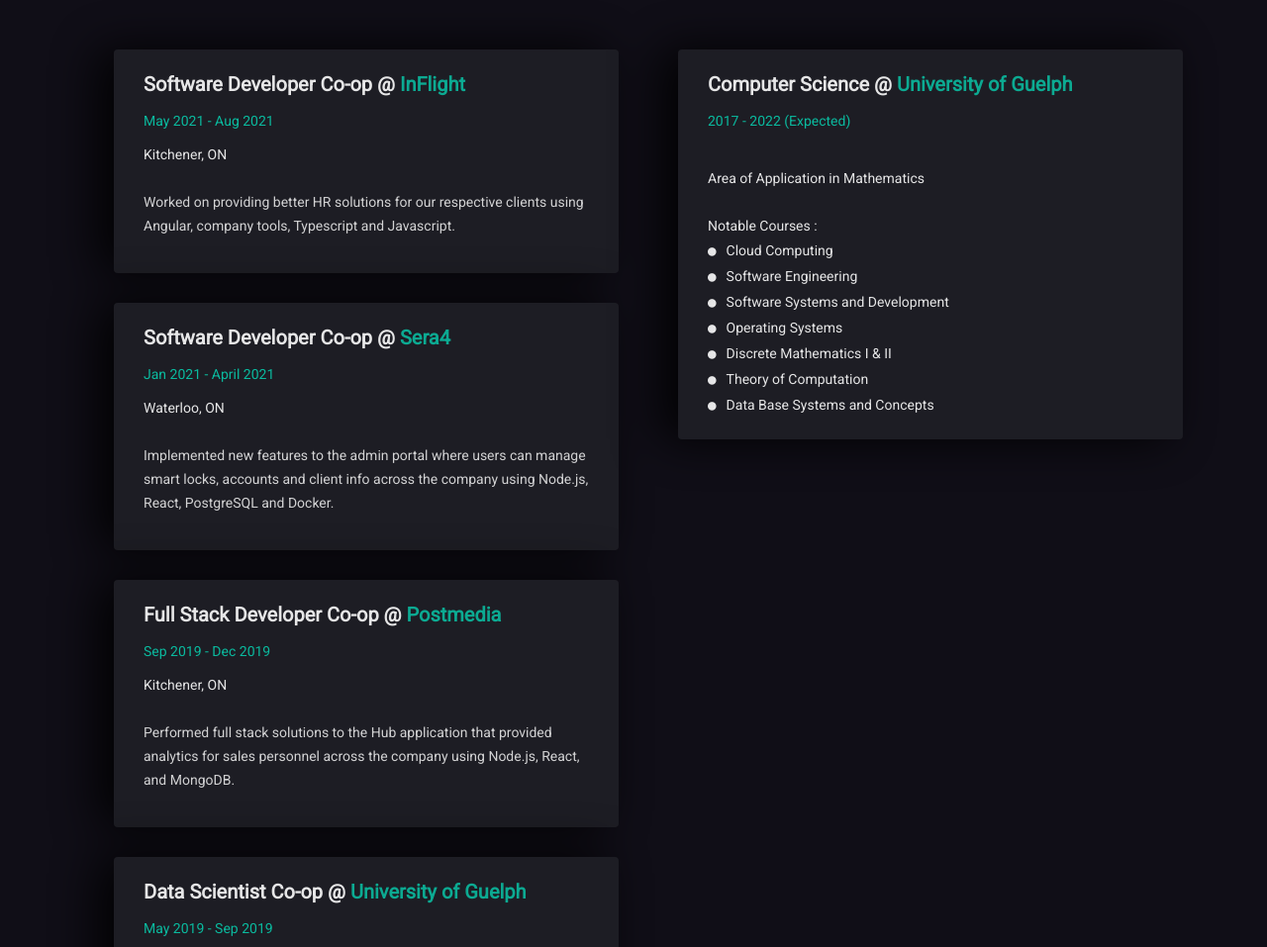
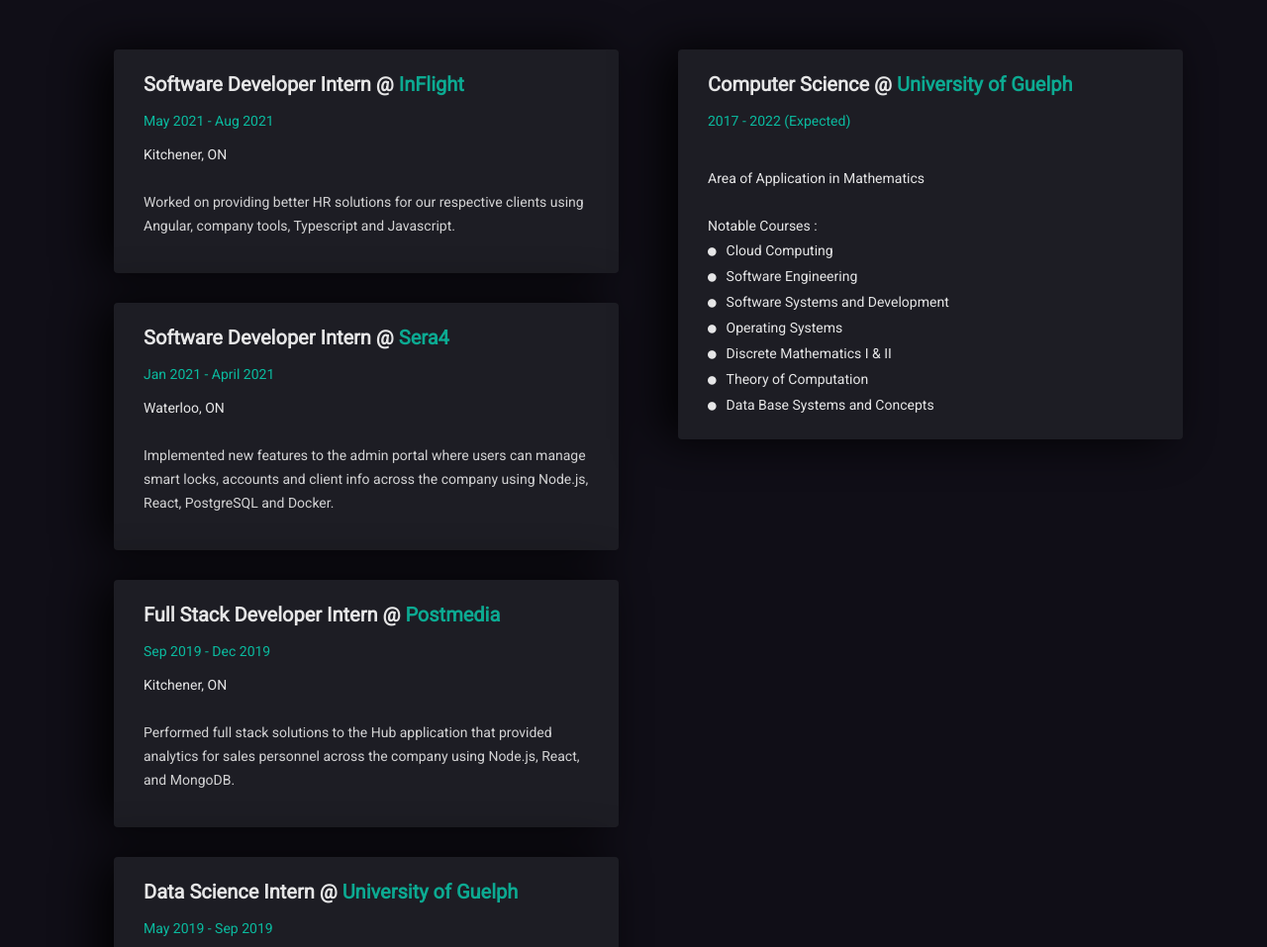
Before and after one commit to AbeerAdeel/abeeradeelportfolio.github.io, a plain HTML site: page index.html in a window 1280 px wide. Shown: the part 2796-3753 px from the top of the page at 99% size. Drawn offline with Linux system fonts and the light colour scheme; some packages are replaced by stand-ins of ours.

Commit message:
changed position titles

```diff
--- a/index.html
+++ b/index.html
@@ -516,14 +516,14 @@
                                  <h3>Work Experience</h3>
                                 <div class="mh-experience-deatils">
                                     <div class="mh-work-item dark-bg wow fadeInUp" data-wow-duration="0.8s" data-wow-delay="0.4s">
-                                        <h4>Software Developer Co-op @ <a href="https://inflightintegration.com">InFlight</a></h4>
+                                        <h4>Software Developer Intern @ <a href="https://inflightintegration.com">InFlight</a></h4>
                                         <div class="mh-eduyear">May 2021 - Aug 2021</div>
                                         <div>Kitchener, ON</div>
                                         <br>
                                         <p>Worked on providing better HR solutions for our respective clients using Angular, company tools, Typescript and Javascript. </p>
                                     </div>
                                     <div class="mh-work-item dark-bg wow fadeInUp" data-wow-duration="0.8s" data-wow-delay="0.6s">
-                                        <h4>Software Developer Co-op @ <a href="https://www.sera4.com">Sera4</a></h4>
+                                        <h4>Software Developer Intern @ <a href="https://www.sera4.com">Sera4</a></h4>
                                         <div class="mh-eduyear">Jan 2021 - April 2021</div>
                                         <div>Waterloo, ON</div>
                                         <br>
@@ -531,14 +531,14 @@
                                     </div>
                                     <!-- Education Institutes-->
                                     <div class="mh-work-item dark-bg wow fadeInUp" data-wow-duration="0.8s" data-wow-delay="0.7s">
-                                        <h4>Full Stack Developer Co-op @ <a href="https://www.postmedia.com">Postmedia</a></h4>
+                                        <h4>Full Stack Developer Intern @ <a href="https://www.postmedia.com">Postmedia</a></h4>
                                         <div class="mh-eduyear">Sep 2019 - Dec 2019</div>
                                         <div>Kitchener, ON</div>
                                         <br>
                                         <p>Performed full stack solutions to the Hub application that provided analytics for sales personnel across the company using Node.js, React, and MongoDB. </p>
                                     </div>
                                     <div class="mh-work-item dark-bg wow fadeInUp" data-wow-duration="0.8s" data-wow-delay="0.7s">
-                                        <h4>Data Scientist Co-op @ <a href="https://www.uoguelph.ca">University of Guelph</a></h4>
+                                        <h4>Data Science Intern @ <a href="https://www.uoguelph.ca">University of Guelph</a></h4>
                                         <div class="mh-eduyear">May 2019 - Sep 2019</div>
                                         <div>Guelph, ON</div>
                                         <br>
```
